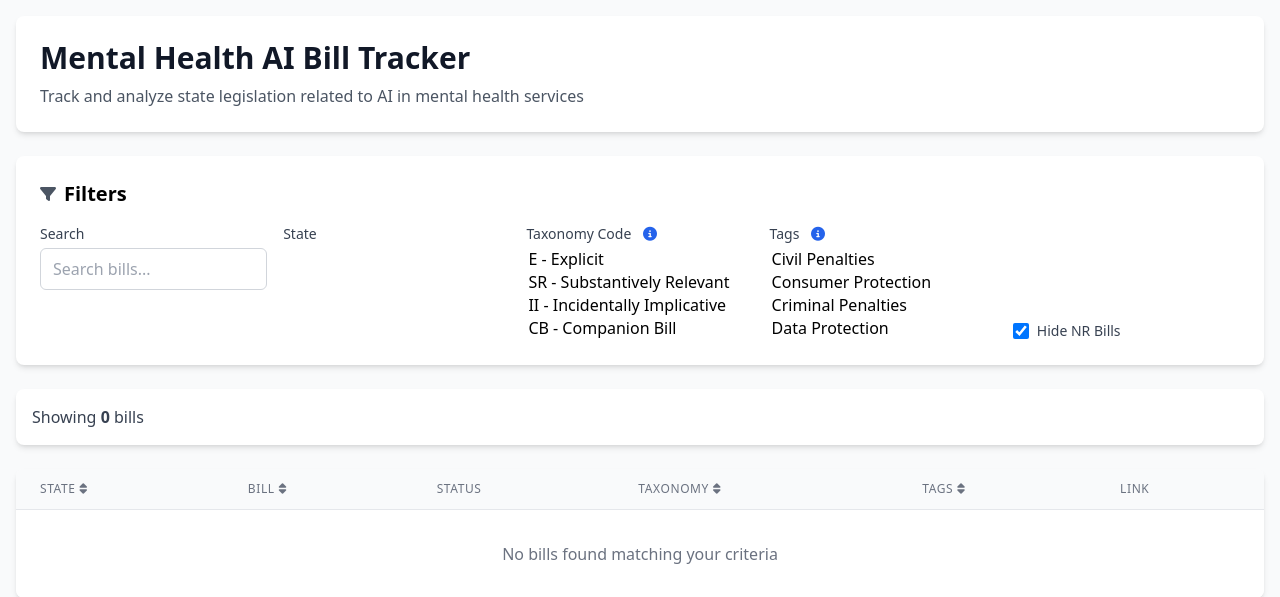
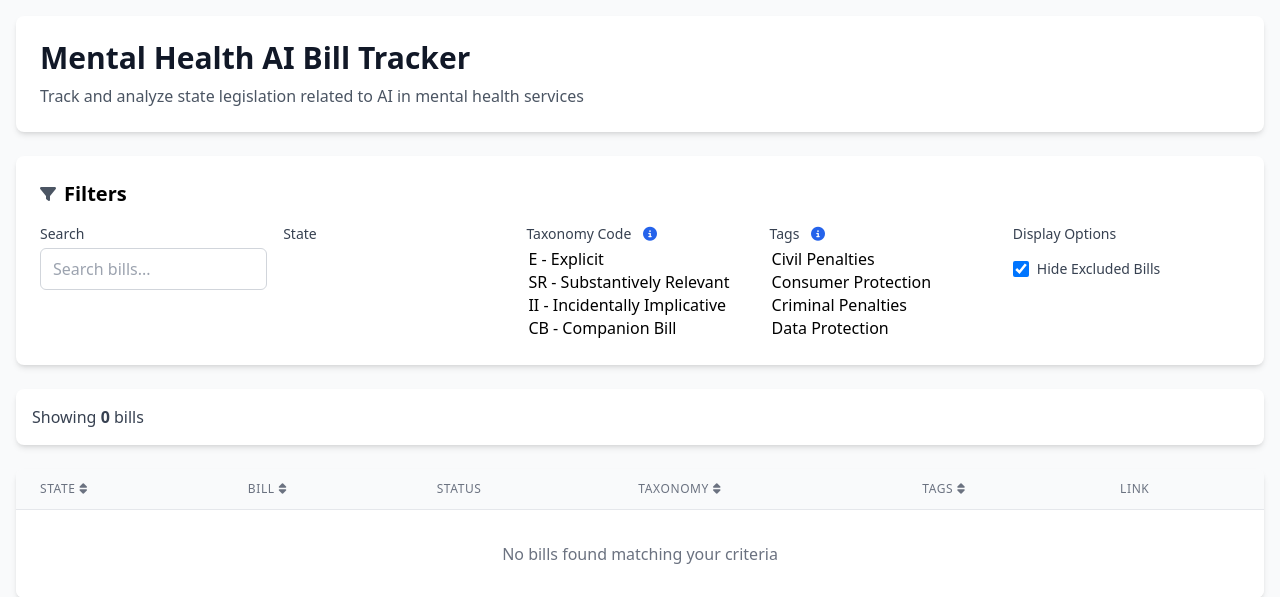
Before and after one commit to MattMatt27/Governing-AI-in-Mental-Health, a Flask app: page / in a window 1280 px wide. Shown: the top 597 px of the page. Run offline with Flask 3, Linux system fonts and the light colour scheme; data that the repository does not hold is empty; some libraries are stand-ins or nearby versions.

Commit message:
Update Hide Excluded Checkbox

```diff
--- a/app.py
+++ b/app.py
@@ -180,7 +180,7 @@ def get_bills():
         states = request.args.getlist('state[]')
         taxonomy_codes = request.args.getlist('taxonomy_code[]')
         search = request.args.get('search', '')
-        hide_nr = request.args.get('hide_nr', 'true').lower() == 'true'
+        hide_excluded = request.args.get('hide_excluded', 'true').lower() == 'true'
 
         # Get selected tags
         selected_tags = request.args.getlist('tags[]')
@@ -199,8 +199,8 @@ def get_bills():
             where_conditions.append(f"taxonomy_code IN ({placeholders})")
             params.extend(taxonomy_codes)
 
-        if hide_nr:
-            where_conditions.append("taxonomy_code != 'NR'")
+        if hide_excluded:
+            where_conditions.append("taxonomy_code NOT IN ('NR', 'CB')")
 
         if search:
             where_conditions.append("(bill ILIKE %s OR state ILIKE %s)")
--- a/static/css/style.css
+++ b/static/css/style.css
@@ -34,6 +34,19 @@
 .tag-button:hover {
     transform: translateY(-1px);
     box-shadow: 0 2px 4px rgba(0, 0, 0, 0.1);
+}
+
+.choices__inner {
+    min-height: 42px;
+    display: flex;
+    align-items: center;
+}
+
+/* Align checkbox container */
+.checkbox-container {
+    display: flex;
+    align-items: center;
+    min-height: 42px;
 }
 
 /* Table row hover */
--- a/static/js/main.js
+++ b/static/js/main.js
@@ -19,7 +19,7 @@ document.addEventListener('DOMContentLoaded', function() {
     document.getElementById('searchInput').addEventListener('input', debounce(loadBills, 300));
     document.getElementById('stateFilter').addEventListener('change', loadBills);
     document.getElementById('taxonomyFilter').addEventListener('change', loadBills);
-    document.getElementById('hideNR').addEventListener('change', loadBills);
+    document.getElementById('hideExcluded').addEventListener('change', loadBills);
 });
 
 function initializeFilters() {
@@ -118,9 +118,9 @@ async function loadBills() {
         selectedTaxonomies.forEach(taxonomy => params.append('taxonomy_code[]', taxonomy));
     }
 
-    // Hide NR
-    const hideNR = document.getElementById('hideNR').checked;
-    params.append('hide_nr', hideNR);
+    // Hide excluded bills (CB and NR)
+    const hideExcluded = document.getElementById('hideExcluded').checked;
+    params.append('hide_excluded', hideExcluded);
 
     // Add selected tags
     selectedTags.forEach(tag => params.append('tags[]', tag));
--- a/templates/index.html
+++ b/templates/index.html
@@ -72,12 +72,15 @@
                     </select>
                 </div>
 
-                <!-- Hide NR Toggle -->
-                <div class="flex items-end">
-                    <label class="flex items-center">
-                        <input type="checkbox" id="hideNR" checked class="mr-2 h-4 w-4 text-blue-600 focus:ring-blue-500 border-gray-300 rounded">
-                        <span class="text-sm font-medium text-gray-700">Hide NR Bills</span>
-                    </label>
+                <!-- Hide Excluded Toggle -->
+                <div>
+                    <label class="block text-sm font-medium text-gray-700 mb-1">Display Options</label>
+                    <div class="flex items-center h-[42px]">
+                        <label class="flex items-center">
+                            <input type="checkbox" id="hideExcluded" checked class="mr-2 h-4 w-4 text-blue-600 focus:ring-blue-500 border-gray-300 rounded">
+                            <span class="text-sm font-medium text-gray-700">Hide Excluded Bills</span>
+                        </label>
+                    </div>
                 </div>
             </div>
         </div>
```
